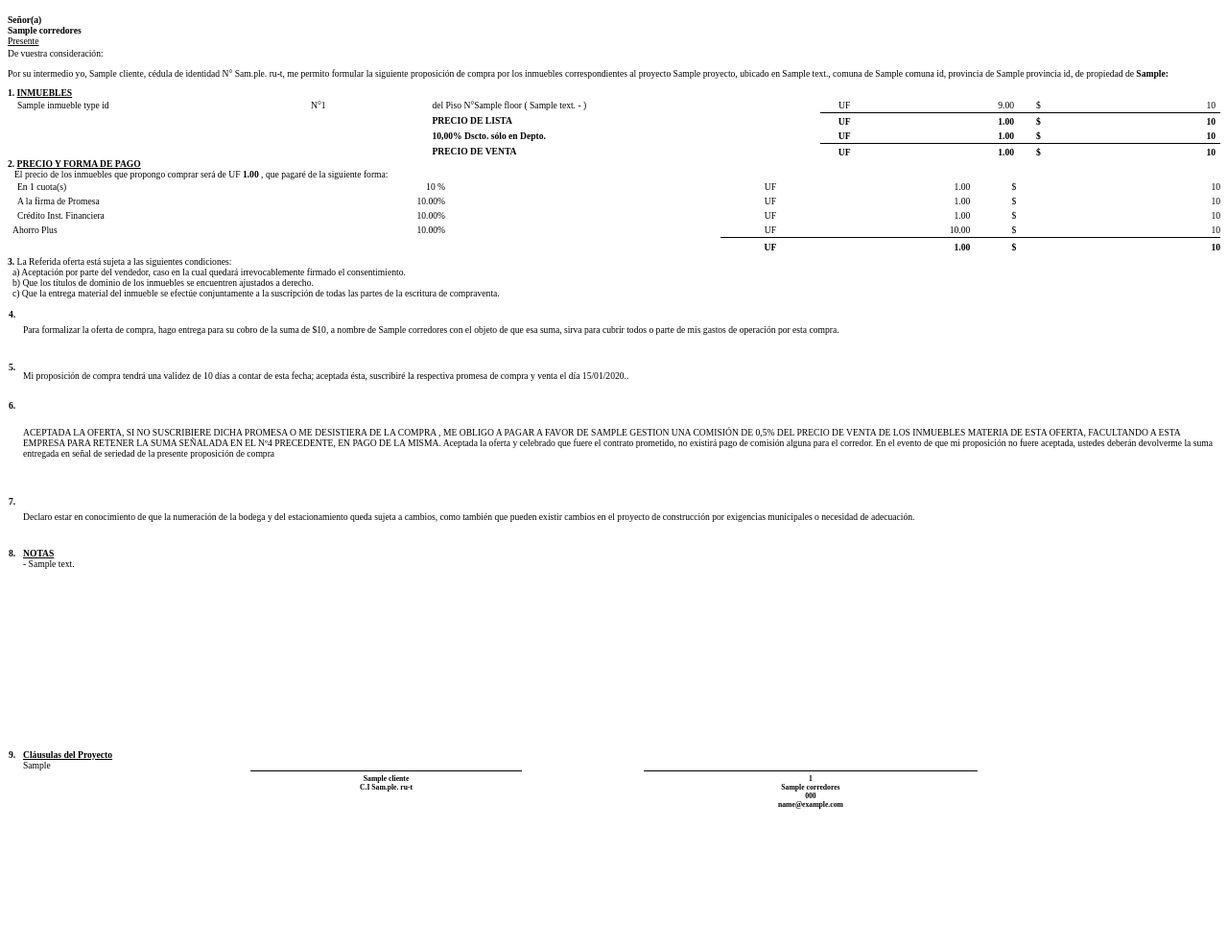
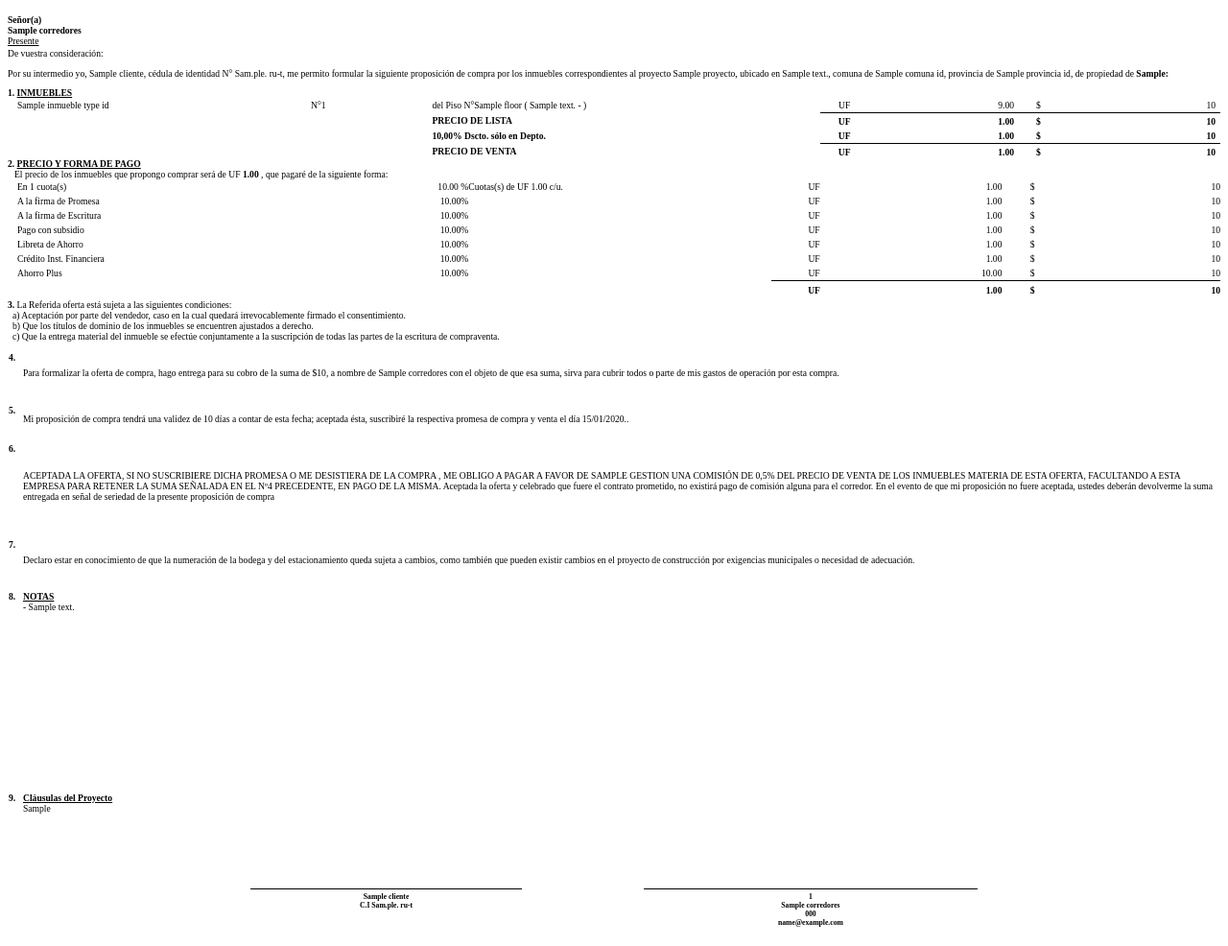
Before and after one commit to artur-master/ssilva-back-end, a Django app: template templates/oferta_add.html in a window 1280 px wide. Shown: the part 58-1044 px from the top of the page at 96% size. Before the commit the page ends 901 px from the top, so only its background shows below. Run offline with Django 3.2, Linux system fonts and the light colour scheme; the template is opened without the code that fills it: most values are stand-ins (such as "Sample title", 1, 10 or a date in 2020); parts of the project's set-up code (start-up, migrations or seed data) failed here and were passed over.

Commit message:
fix cotizacion and oferta pdf template

```diff
--- a/empresas_and_proyectos/templatetags/index.py
+++ b/empresas_and_proyectos/templatetags/index.py
@@ -38,6 +38,10 @@ def multiply(value, arg):
 def multiplydecimal(value, arg):
     return round(Decimal(value * arg), 0)
 
+@register.filter
+def div(value, arg):
+    return round(Decimal(value / arg), 2)
+
 
 @register.filter
 def discount(value, arg):
--- a/templates/oferta_add.html
+++ b/templates/oferta_add.html
@@ -202,8 +202,12 @@
       {% if total_cuotas %}
       <tr>
         <td style="padding-left: 10px">En {{ reserva.CuotaID.all.count }} cuota(s)</td>
-        <td style="text-align: right;">{{ porcentaje_cuotas | floatformat:0 }} %</td>
-        <td></td>
+        <td style="text-align: right;">{{ porcentaje_cuotas | floatformat:2 }} %</td>
+        <td style="text-align: left;">Cuotas(s) de UF
+          {% with div_val=total_cuotas|div:reserva.CuotaID.all.count %}
+            {{ div_val | floatformat:2 }}
+          {% endwith %} c/u.
+        </td>
         <td style="text-align: center;">UF</td>
         <td style="text-align: right;">{{ total_cuotas | floatformat:2 }}</td>
         <td style="text-align: center;">$</td>
@@ -215,16 +219,64 @@
       </tr>
       {% endif %}
 
-      {% if total_firma %}
+      {% if total_firma_promesa %}
       <tr>
         <td style="padding-left: 10px">A la firma de Promesa</td>
-        <td style="text-align: right;">{{ porcentaje_firma | floatformat:2 }}%</td>
+        <td style="text-align: right;">{{ porcentaje_firma_promesa | floatformat:2 }}%</td>
         <td></td>
         <td style="text-align: center;">UF</td>
-        <td style="text-align: right;">{{ total_firma | floatformat:2 }}</td>
+        <td style="text-align: right;">{{ total_firma_promesa | floatformat:2 }}</td>
         <td style="text-align: center;">$</td>
         <td style="text-align: right;">
-          {% with total_pesos=total_firma|multiply:uf %}
+          {% with total_pesos=total_firma_promesa|multiply:uf %}
+            {{ total_pesos | numberformat }}
+          {% endwith %}
+        </td>
+      </tr>
+      {% endif %}
+
+      {% if total_firma_escritura %}
+      <tr>
+        <td style="padding-left: 10px">A la firma de Escritura</td>
+        <td style="text-align: right;">{{ porcentaje_firma_escritura | floatformat:2 }}%</td>
+        <td></td>
+        <td style="text-align: center;">UF</td>
+        <td style="text-align: right;">{{ total_firma_escritura | floatformat:2 }}</td>
+        <td style="text-align: center;">$</td>
+        <td style="text-align: right;">
+          {% with total_pesos=total_firma_escritura|multiply:uf %}
+            {{ total_pesos | numberformat }}
+          {% endwith %}
+        </td>
+      </tr>
+      {% endif %}
+
+      {% if total_subsidio %}
+      <tr>
+        <td style="padding-left: 10px">Pago con subsidio</td>
+        <td style="text-align: right;">{{ porcentaje_subsidio | floatformat:2 }}%</td>
+        <td></td>
+        <td style="text-align: center;">UF</td>
+        <td style="text-align: right;">{{ total_subsidio | floatformat:2 }}</td>
+        <td style="text-align: center;">$</td>
+        <td style="text-align: right;">
+          {% with total_pesos=total_subsidio|multiply:uf %}
+            {{ total_pesos | numberformat }}
+          {% endwith %}
+        </td>
+      </tr>
+      {% endif %}
+
+      {% if total_libreta %}
+      <tr>
+        <td style="padding-left: 10px">Libreta de Ahorro</td>
+        <td style="text-align: right;">{{ porcentaje_libreta | floatformat:2 }}%</td>
+        <td></td>
+        <td style="text-align: center;">UF</td>
+        <td style="text-align: right;">{{ total_libreta | floatformat:2 }}</td>
+        <td style="text-align: center;">$</td>
+        <td style="text-align: right;">
+          {% with total_pesos=total_libreta|multiply:uf %}
             {{ total_pesos | numberformat }}
           {% endwith %}
         </td>
@@ -246,9 +298,10 @@
         </td>
       </tr>
       {% endif %}
+
       {% if ahorro_plus %}
       <tr>
-        <td style="padding-left: 5px">Ahorro Plus</td>
+        <td style="padding-left: 10px">Ahorro Plus</td>
         <td style="text-align: right;">
           {{ porcentaje_ahorro_plus | floatformat:2 }}%
         </td>
@@ -266,14 +319,14 @@
       </tr>
       {% endif %}
       <tr style="height: 20px; width: 100%;">
+        <td style="width: 28%">&nbsp;</td>
+        <td style="width: 10%">&nbsp;</td>
         <td style="width: 25%">&nbsp;</td>
-        <td style="width: 10%">&nbsp;</td>
-        <td style="width: 22%">&nbsp;</td>
-        <td style="width: 8%;text-align: center;font-weight: bold;border-top: 0.8px solid #000000;">UF</td>
+        <td style="width: 7%;text-align: center;font-weight: bold;border-top: 0.8px solid #000000;">UF</td>
         <td style="width: 12%;text-align: right;font-weight: bold;border-top: 0.8px solid #000000;">
           {{ total_pago | floatformat:2 }}
         </td>
-        <td style="width: 7%;text-align: center;font-weight: bold;border-top: 0.8px solid #000000;">$</td>
+        <td style="width: 5%;text-align: center;font-weight: bold;border-top: 0.8px solid #000000;">$</td>
         <td style="width: 13%;text-align: right;font-weight: bold;border-top: 0.8px solid #000000;">
           {% with total_pesos=total_pago|multiply:uf %}
             {{ total_pesos | numberformat }}
@@ -338,22 +391,29 @@
     </table>
 
     <table style="width: 100%; margin-top: 10px;">
+      {% if conditions %}
       <tr style="height:200px;">
         <td style="width: 15px; vertical-align:top; padding-left: 1px;"> <strong>8.</strong> </td>
         <td style="vertical-align: top;">
           <strong> <span style="text-decoration:underline">NOTAS</span></strong><br>
-          {% if conditions %}
             {% for condition in conditions %}
               - {{ condition.Description }}
             {% endfor %}
-          {% endif %}
         </td>
       </tr>
+      {% else %}
+      <tr style="height:50px;">
+        <td style="width: 15px; vertical-align:top; padding-left: 1px;"> <strong>8.</strong> </td>
+        <td style="vertical-align: top;">
+          <strong> <span style="text-decoration:underline">NOTAS</span></strong>
+        </td>
+      </tr>
+      {% endif %}
     </table>
 
     {% if proyecto.ProjectClauses and proyecto.ProjectClauses != "" %}
     <table style="width: 100%; margin-top: 10px;">
-      <tr>
+      <tr style="height:100px;">
         <td style="width: 15px; vertical-align:top; padding-left: 1px;"> <strong>9.</strong> </td>
         <td style="vertical-align: top;">
           <strong> <span style="text-decoration:underline">Cláusulas del Proyecto</span></strong><br>
```
Also changed, not shown: templates/cotizacion_add.html (+73 -4 lines), ventas/serializers/reservas.py (+63 -28 lines).
